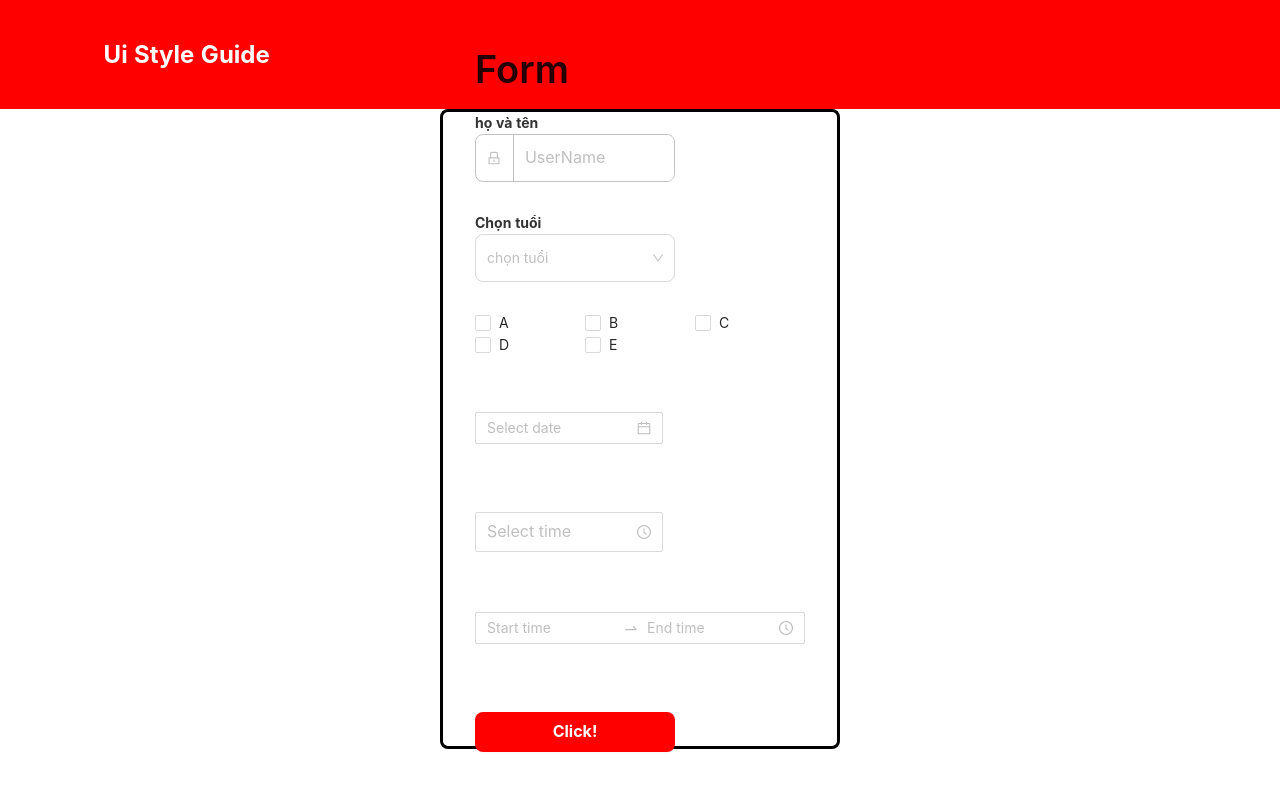
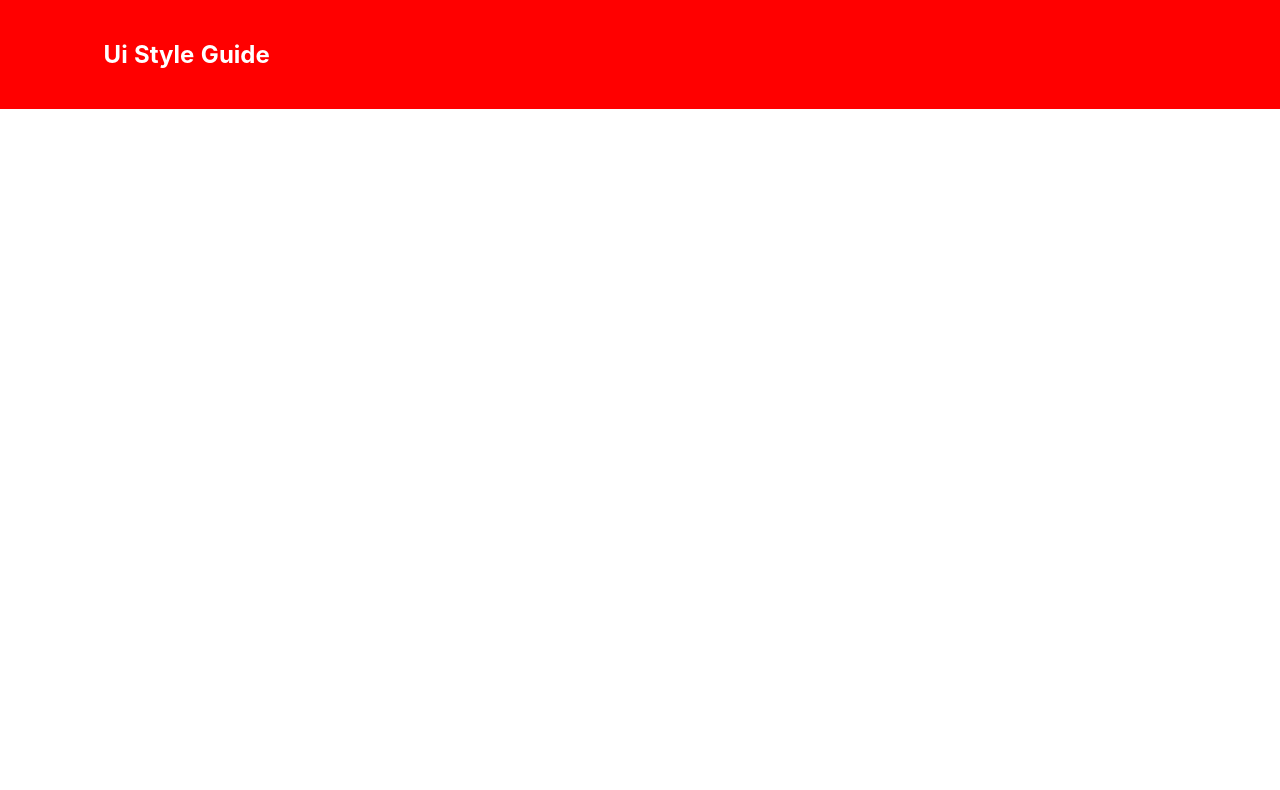
Before and after one commit to huyvovan12/UIStyleGuide, a React (Create React App) app: page /color in a window 1280 px wide. Shown: the top 790 px of the page. Built offline with nearby package versions, Linux system fonts and the light colour scheme.

Commit message:
waitin review

```diff
--- a/src/App.js
+++ b/src/App.js
@@ -23,7 +23,7 @@ function App() {
       component: <Component />,
     },
     {
-      to: ["/color", "/"],
+      to: ["/form", "/"],
       component: <Color />,
       exact: true,
     },
--- a/src/components/Input/PrimaryInput.jsx
+++ b/src/components/Input/PrimaryInput.jsx
@@ -1,7 +1,7 @@
 import { useField } from "formik";
 import { InputBase, InputArea, IconArea, ErrorMessage, Title } from "./styled";
 import { UserOutlined } from "@ant-design/icons";
-import { useRef } from "react";
+import { useRef, useState } from "react";
 
 const PrimaryInput = ({
   label,
@@ -14,14 +14,7 @@ const PrimaryInput = ({
   errorMessage,
   ...rest
 }) => {
-  const refField = useRef(
-    Math.random()
-      .toString(36)
-      .replace(/[^a-z]+/g, "")
-  );
-  const [field] = useField(name ?? refField.current);
-  const $active =
-    field.value !== "" && field.value !== null && field.value !== undefined;
+  const [value, setValue] = useState(null);
   return (
     <>
       {label && <Title htmlFor={name}>{label}</Title>}
@@ -29,12 +22,17 @@ const PrimaryInput = ({
         $error={$error}
         $width={$width}
         $height={$height}
-        $active={$active}
+        $active={!!value}
       >
-        <IconArea $error={$error} $active={$active}>
+        <IconArea $error={$error} $active={!!value}>
           {icon}
         </IconArea>
-        <InputBase placeholder={placeholder} id={name} {...field} {...rest} />
+        <InputBase
+          placeholder={placeholder}
+          id={name}
+          onChange={(e) => setValue(e.target.value)}
+          {...rest}
+        />
       </InputArea>
       {errorMessage && (
         <ErrorMessage className="error-message">{errorMessage}</ErrorMessage>
--- a/src/components/Input/SecondaryInput.jsx
+++ b/src/components/Input/SecondaryInput.jsx
@@ -1,9 +1,9 @@
-import { useField } from "formik";
+import { useState } from "react";
 import { InputBase, InputArea, ErrorMessage, Title } from "./styled";
 
 const SecondaryInput = ({
   label,
-  name = "name",
+  name,
   $width = "100%",
   $height,
   $error,
@@ -11,25 +11,23 @@ const SecondaryInput = ({
   placeholder = "Placeholder",
   ...rest
 }) => {
-  const [field] = useField(name);
-  const $active =
-    field.value !== "" && field.value !== null && field.value !== undefined;
+  const [value, setValue] = useState(null);
 
   return (
     <>
       {label && <Title htmlFor="input_secondary">{label}</Title>}
       <InputArea
-        $active={$active}
+        $active={!!value}
         $error={$error}
         $width={$width}
         $height={$height}
       >
         <InputBase
           placeholder={placeholder}
-          $active={$active}
+          $active={!!value}
           $error={$error}
           id="input_secondary"
-          {...field}
+          onChange={(e) => setValue(e.target.value)}
           {...rest}
         />
       </InputArea>
```
